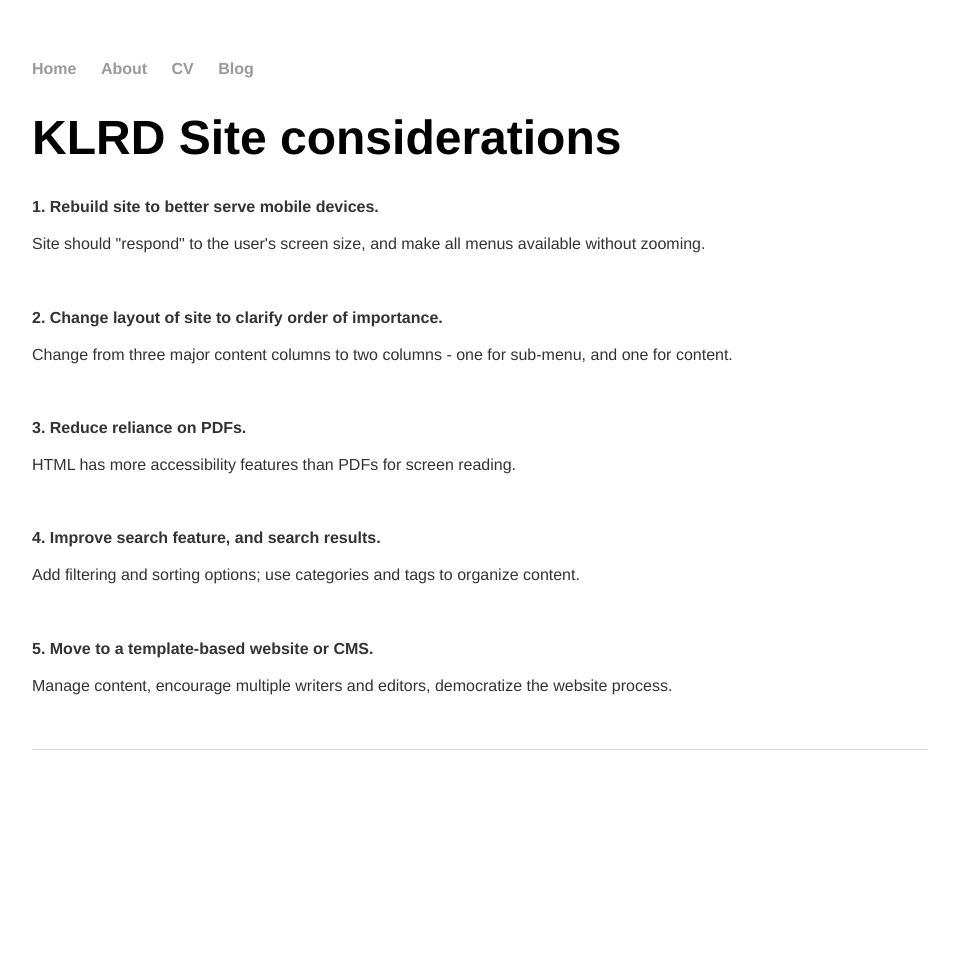
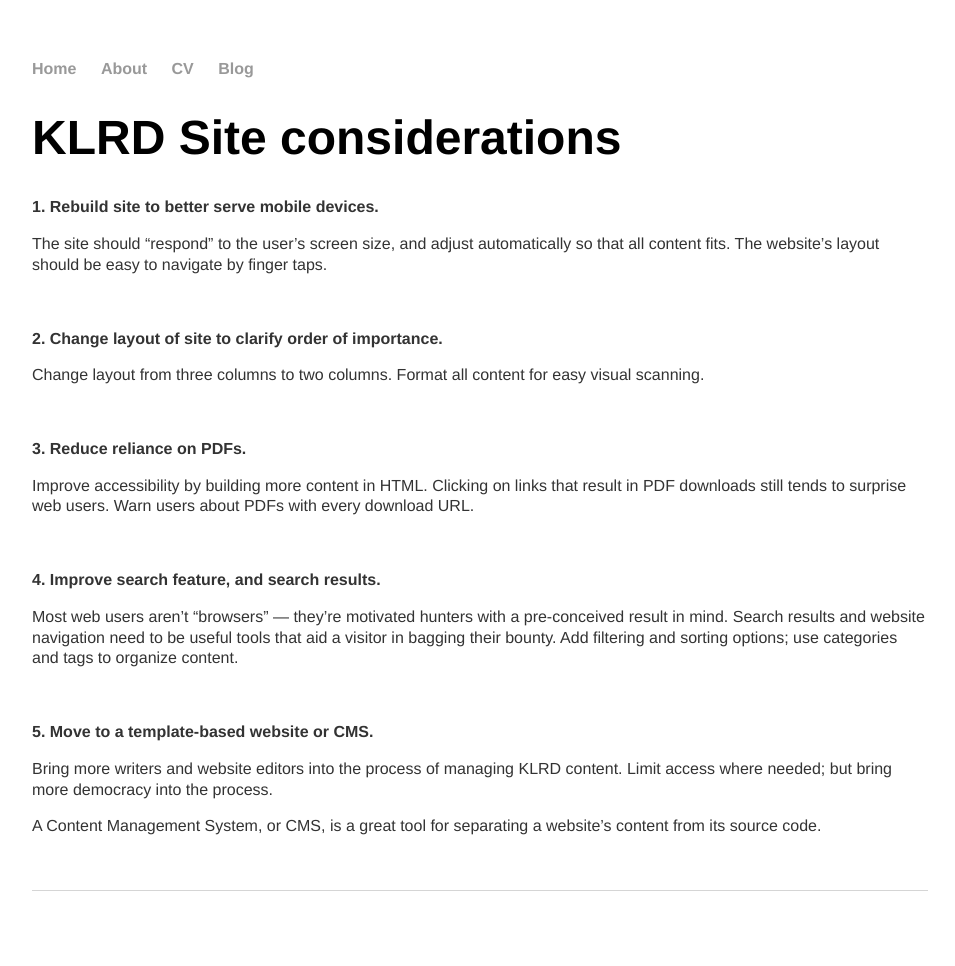
Before and after one commit to karlfun/karlfun.github.io, a Jekyll site: the page built from index.html, in a window 1280 px wide. Shown: the whole page, without its empty margins (160-1115 px from the left). Built offline with Jekyll 4.4.1, drawn with Linux system fonts in a browser that asks for light colours; before the commit the page ends 900 px from its top, so only the background shows below that.

Commit message:
match up content to print version

```diff
--- a/index.html
+++ b/index.html
@@ -4,21 +4,22 @@
 ---
 <h1>KLRD Site considerations</h1>
 <p><strong>1. Rebuild site to better serve mobile devices.</strong></p>
-<p>Site should "respond" to the user's screen size, and make all menus available without zooming.</p>
+<p>The site should “respond” to the user’s screen size, and adjust automatically so that all content fits. The website’s layout should be easy to navigate by finger taps. </p>
 <p>&nbsp;</p>
 
 <p><strong>2. Change layout of site to clarify order of importance.</strong></p>
-<p>Change from three major content columns to two columns - one for sub-menu, and one for content.</p>
+<p>Change layout from three columns to two columns. Format all content for easy visual scanning. </p>
 <p>&nbsp;</p>
 
 <p><strong>3. Reduce reliance on PDFs.</strong></p>
-<p>HTML has more accessibility features than PDFs for screen reading.</p>
+<p>Improve accessibility by building more content in HTML. Clicking on links that result in PDF downloads still tends to surprise web users. Warn users about PDFs with every download URL. </p>
 <p>&nbsp;</p>
 
 <p><strong>4. Improve search feature, and search results.</strong></p>
-<p>Add filtering and sorting options; use categories and tags to organize content.</p>
+<p>Most web users aren’t “browsers” — they’re motivated hunters with a pre-conceived result in mind. Search results and website navigation need to be useful tools that aid a visitor in bagging their bounty. Add filtering and sorting options; use categories and tags to organize content.</p>
 <p>&nbsp;</p>
 
 <p><strong>5. Move to a template-based website or CMS.</strong></p>
-<p>Manage content, encourage multiple writers and editors, democratize the website process.</p>
+<p>Bring more writers and website editors into the process of managing KLRD content. Limit access where needed; but bring more democracy into the process.</p>
+<p>A Content Management System, or CMS, is a great tool for separating a website’s content from its source code. </p>
 <p>&nbsp;</p>
```
